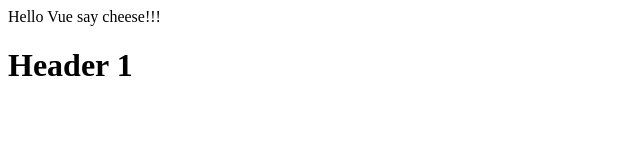
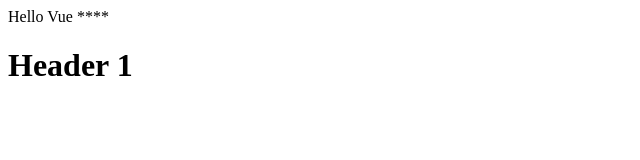
Before and after one commit to rajdattabhosale/vue, a Vue app in the folder packages/helloVue/: page / in a window 1280 px wide. Shown: the top 160 px of the page, without its empty margins (0-640 px from the left). Built offline with nearby package versions, Linux system fonts and the light colour scheme.

Commit message:
Update App.vue

```diff
--- a/packages/helloVue/src/App.vue
+++ b/packages/helloVue/src/App.vue
@@ -8,7 +8,7 @@
 <script>
 export default {
   data() {
-    return { message: "Hello Vue say cheese!!!" };
+    return { message: "Hello Vue ****" };
   },
 };
 </script>
```
